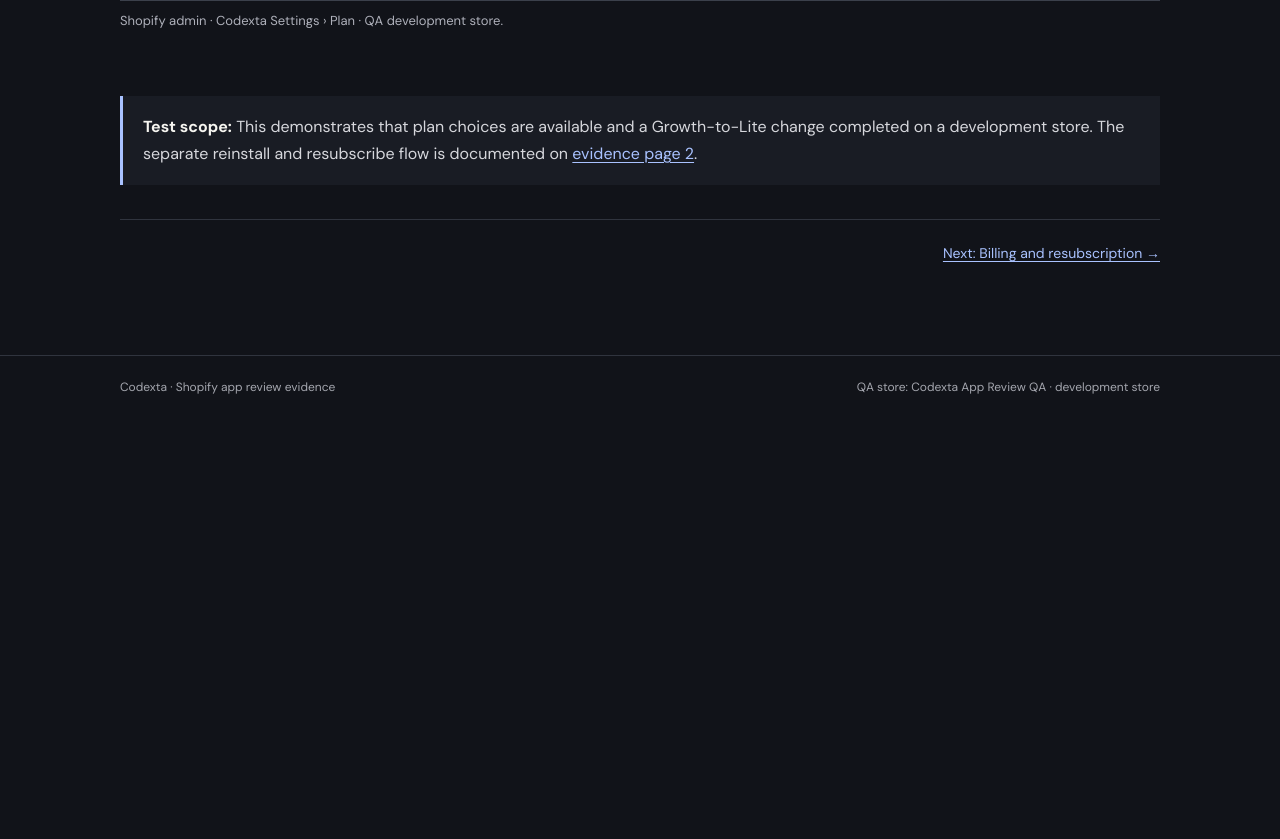
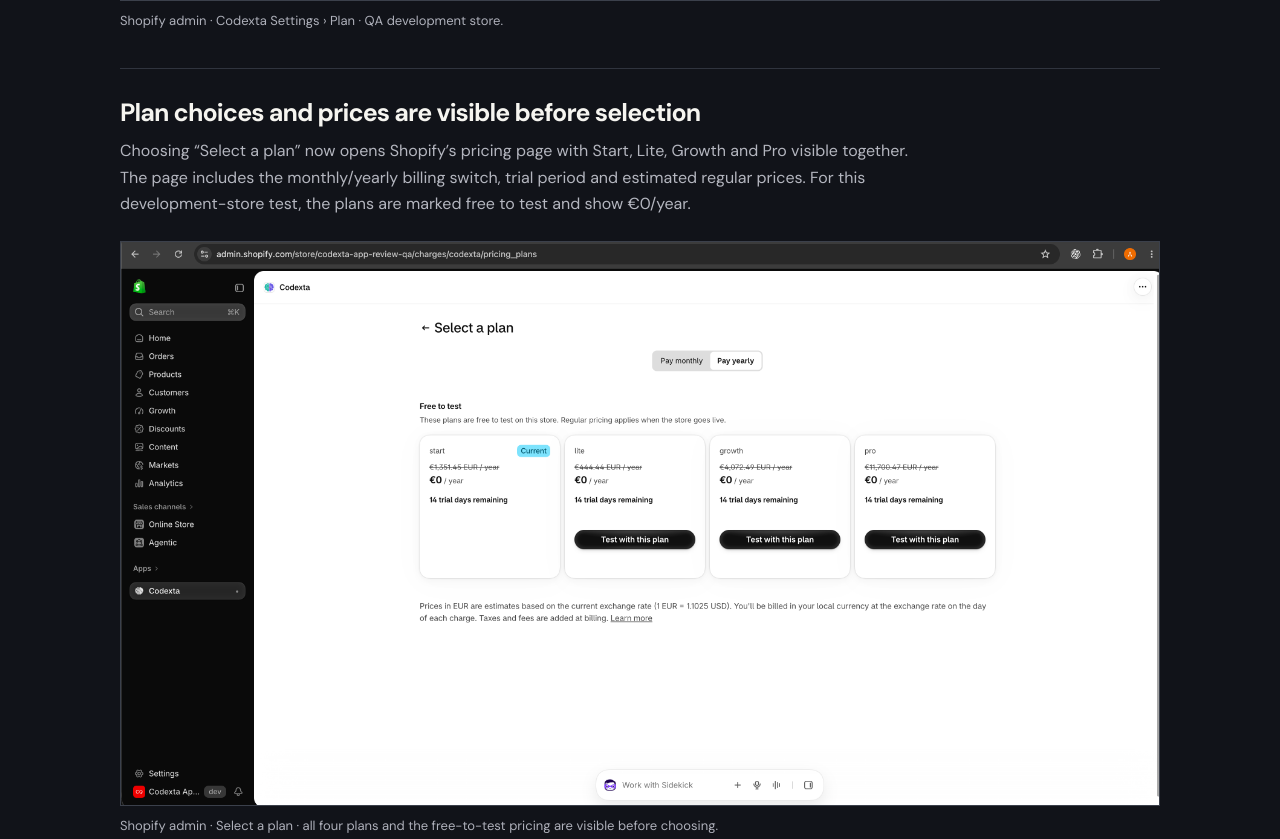
Before and after one commit to Codecta/codexta_landing, a plain HTML site: page shopify-review/plan-changes/index.html in a window 1280 px wide. Shown: the part 1409-2248 px from the top of the page. Before the commit the page ends 1829 px from the top, so only its background shows below. Drawn offline with nearby package versions, Linux system fonts and the light colour scheme; grey boxes are pictures that could not be loaded.

Commit message:
Add visible Shopify plan selection proof

```diff
--- a/shopify-review/plan-changes/index.html
+++ b/shopify-review/plan-changes/index.html
@@ -23,6 +23,11 @@
       <p>The app’s Plan settings show the active Lite plan and the other available plans as switch actions.</p>
       <figure><img src="../assets/plan-controls.png" alt="Codexta Plan settings in Shopify admin showing Lite as active and controls to switch to other plans"><figcaption>Shopify admin · Codexta Settings › Plan · QA development store.</figcaption></figure>
     </section>
+    <section class="evidence" aria-labelledby="plan-selection-title">
+      <h2 id="plan-selection-title">Plan choices and prices are visible before selection</h2>
+      <p>Choosing “Select a plan” now opens Shopify’s pricing page with Start, Lite, Growth and Pro visible together. The page includes the monthly/yearly billing switch, trial period and estimated regular prices. For this development-store test, the plans are marked free to test and show €0/year.</p>
+      <figure><img src="../assets/plan-selection.png" alt="Shopify Select a plan page showing Start, Lite, Growth and Pro, yearly pricing, trial days remaining, and Test with this plan buttons"><figcaption>Shopify admin · Select a plan · all four plans and the free-to-test pricing are visible before choosing.</figcaption></figure>
+    </section>
     <aside class="note"><strong>Test scope:</strong> This demonstrates that plan choices are available and a Growth-to-Lite change completed on a development store. The separate reinstall and resubscribe flow is documented on <a href="../billing-resubscription/">evidence page 2</a>.</aside>
     <nav class="pages" aria-label="Evidence pages"><span></span><a href="../billing-resubscription/">Next: Billing and resubscription →</a></nav>
   </main>
```
Also changed, not shown: shopify-review/assets/plan-selection.png (added).
